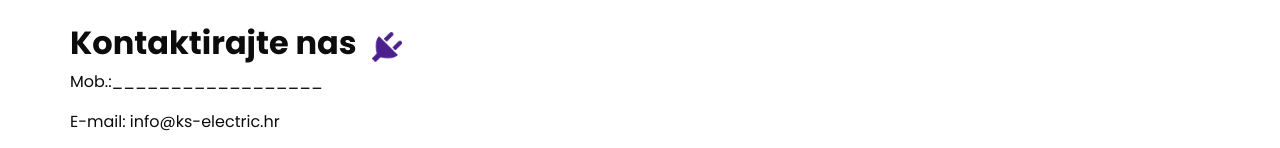
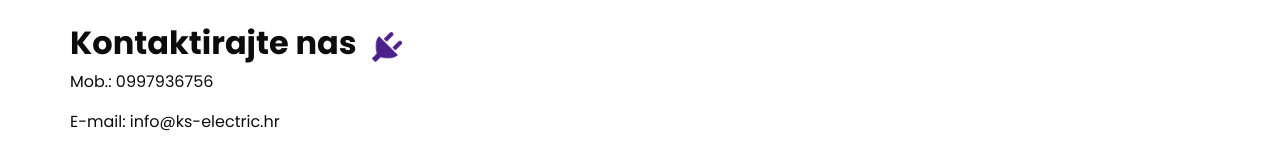
Before and after one commit to kst132/KST-electric-website, a plain HTML site: page contact.html in a window 1280 px wide. Shown: the part 242-390 px from the top of the page. Drawn offline with nearby package versions, Linux system fonts and the light colour scheme.

Commit message:
Update contact.html

```diff
--- a/contact.html
+++ b/contact.html
@@ -88,7 +88,7 @@
       <div class="row">
         <div class="col-md-6">
 
-         <P>Mob.:__________________</P>
+         <P>Mob.: 0997936756</P>
          <p>E-mail: info@ks-electric.hr</p>
          <text>Instagram                                           </text><a href="https://www.instagram.com/kst.electric/?utm_source=ig_web_button_share_sheet" target="_blank" rel="noopener noreferrer" style="display: inline-block; width: 32px; height: 32px;">
           <svg viewBox="0 0 24 24" fill="#E1306C" xmlns="http://w3.org">
```
